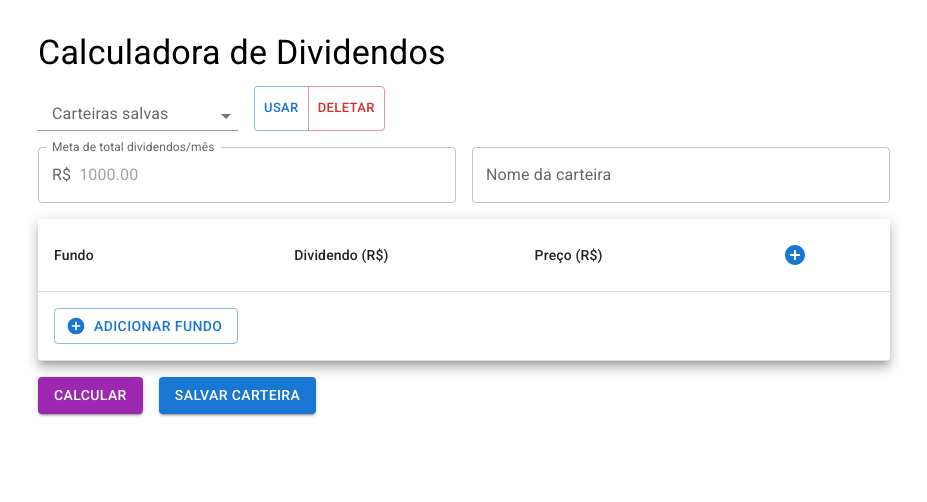
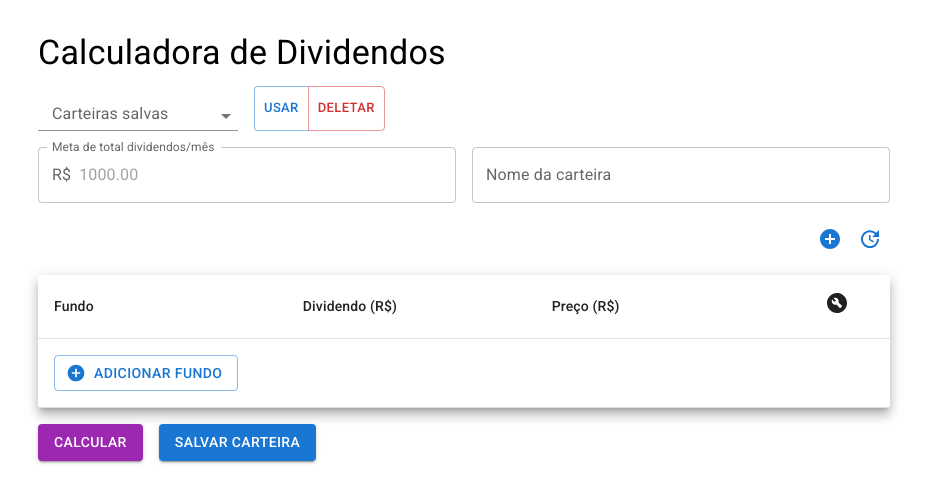
Before and after one commit to resendegu/calculadora-de-fiis, a React (Vite) app: page / in a window 1280 px wide. Shown: the top 502 px of the page, without its empty margins (176-1103 px from the left). Built offline with nearby package versions, Linux system fonts and the light colour scheme.

Commit message:
feat: button for updating all funds prices

```diff
--- a/src/App.tsx
+++ b/src/App.tsx
@@ -11,8 +11,8 @@ import TableRow from '@mui/material/TableRow';
 import TableBody from '@mui/material/TableBody';
 import TableCell from '@mui/material/TableCell';
 import './App.css';
-import { ButtonGroup, FormControl, IconButton, InputAdornment, InputLabel, MenuItem, Select } from '@mui/material';
-import { AddCircle } from '@mui/icons-material';
+import { ButtonGroup, FormControl, IconButton, InputAdornment, InputLabel, MenuItem, Select, Toolbar, Tooltip } from '@mui/material';
+import { AddCircle, BuildCircle, Update } from '@mui/icons-material';
 import useMediaQuery from '@mui/material/useMediaQuery';
 
 type Fund = {
@@ -49,7 +49,6 @@ function App() {
 
   function getFundUrl(fund:string) {
     return `https://cotacao.b3.com.br/mds/api/v1/instrumentQuotation/${fund}`;
-    // Example response: {"BizSts":{"cd":"OK"},"Msg":{"dtTm":"2025-03-07 14:51:47"},"Trad":[{"scty":{"SctyQtn":{"opngPric":96.89,"minPric":96.41,"maxPric":97.18,"avrgPric":96.842,"curPrc":96.91,"prcFlcn":0.6334372},"mkt":{"nm":"Vista"},"symb":"XPML11","desc":"FII XP MALLSCI"},"ttlQty":11660}]}
   }
 
   useEffect(() => {
@@ -122,6 +121,14 @@ function App() {
     } catch (error) {
       console.error('Error fetching fund price:', error);
     }
+  }
+
+  function handleUpdateAllPrices() {
+    funds.forEach(fund => {
+      if (fund.name.trim()) {
+        fetchAndUpdateFundPrice(fund.id, fund.name);
+      }
+    });
   }
 
   function calculate() {
@@ -258,6 +265,18 @@ function App() {
           variant="outlined"
         />
       </Box>
+      <Box display='flex' justifyContent='flex-end' sx={{ mb: 2 }}>
+        <Tooltip title="Adicionar fundo" arrow>
+          <IconButton color="primary" onClick={addFund}>
+            <AddCircle />
+          </IconButton>
+        </Tooltip>
+        <Tooltip title="Atualizar preços" arrow>
+          <IconButton color="primary" onClick={handleUpdateAllPrices}>
+            <Update />
+          </IconButton>
+        </Tooltip>
+      </Box>
       <Paper sx={{ mb: 2, overflow: 'auto'}} elevation={8}>
         <Table stickyHeader>
           <TableHead>
@@ -265,11 +284,7 @@ function App() {
               <TableCell style={{ minWidth: 100 }}>Fundo</TableCell>
               <TableCell style={{ minWidth: 100 }}>Dividendo (R$)</TableCell>
               <TableCell style={{ minWidth: 100 }}>Preço (R$)</TableCell>
-              <TableCell>
-                <IconButton color="primary" onClick={addFund}>
-                  <AddCircle />
-                </IconButton>
-              </TableCell>
+              <TableCell align='center'><BuildCircle /></TableCell>
             </TableRow>
           </TableHead>
           <TableBody>
```
